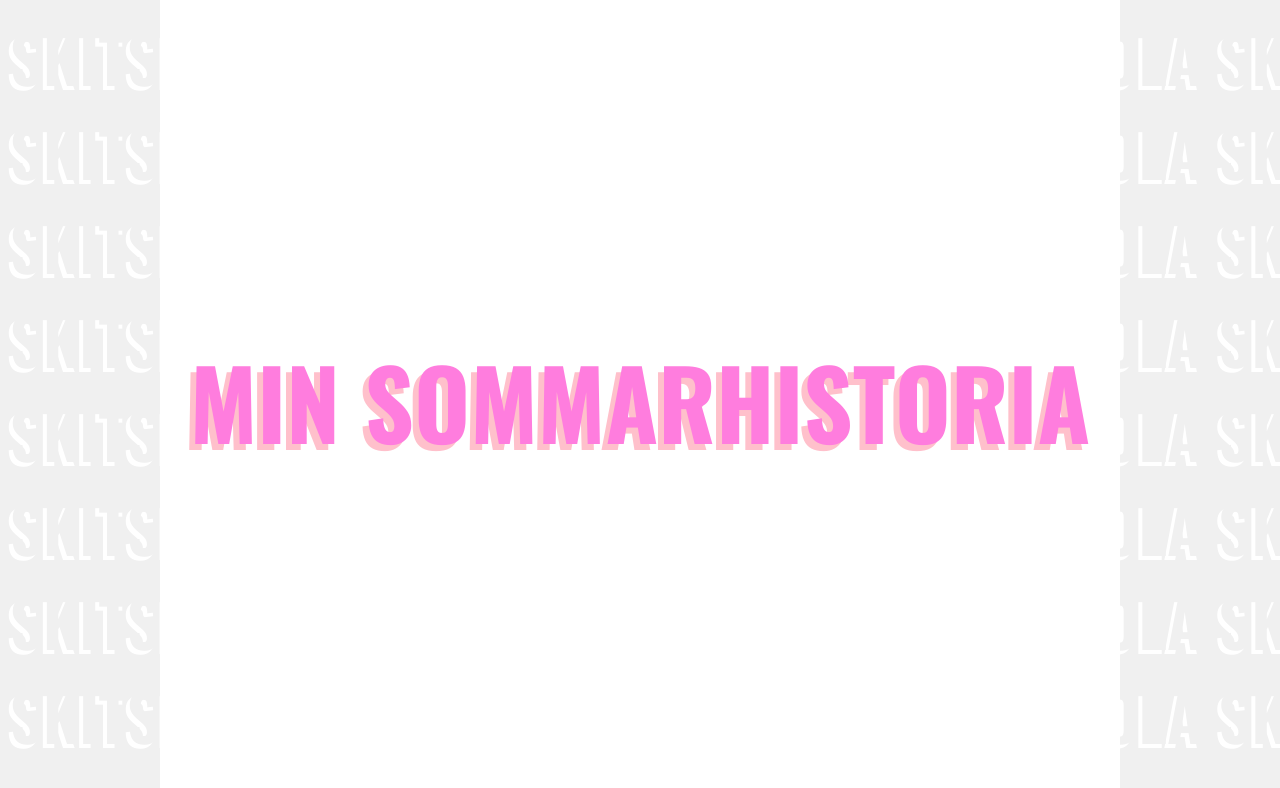
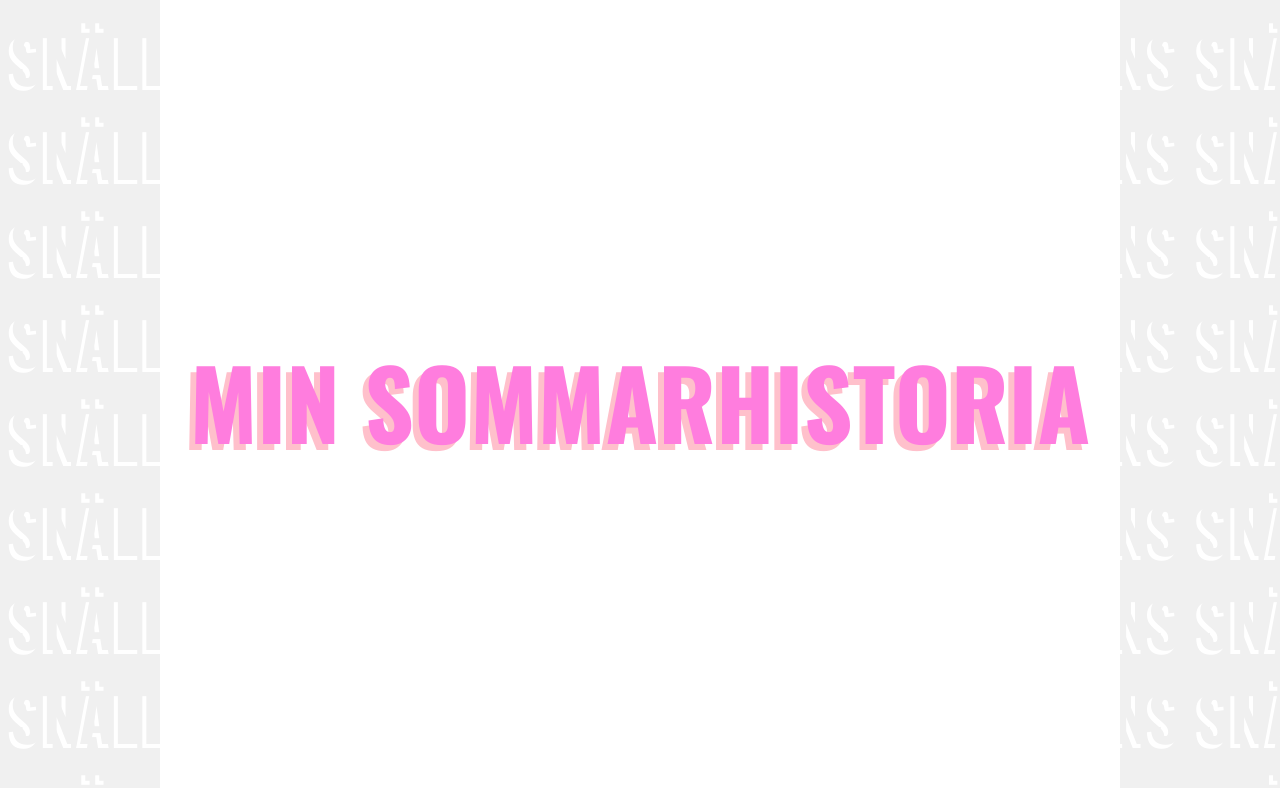
Before and after one commit to Mafrans/Sommarber-ttelse, a plain HTML site: page index.html in a window 1280 px wide. Shown: the top 788 px of the page. Drawn offline with nearby package versions, Linux system fonts and the light colour scheme.

Commit message:
Snälljens

```diff
--- a/index.html
+++ b/index.html
@@ -142,7 +142,7 @@
         const $ = (a) => document.querySelector(a);
         const _$ = (a) => document.querySelectorAll(a);
 
-        $('.background').textContent = "SKITSKOLA ".repeat(255);
+        $('.background').textContent = "SNÄLLJENS ".repeat(255);
 
         let lastScroll = 0;
         window.addEventListener('scroll', (event) => {
```
